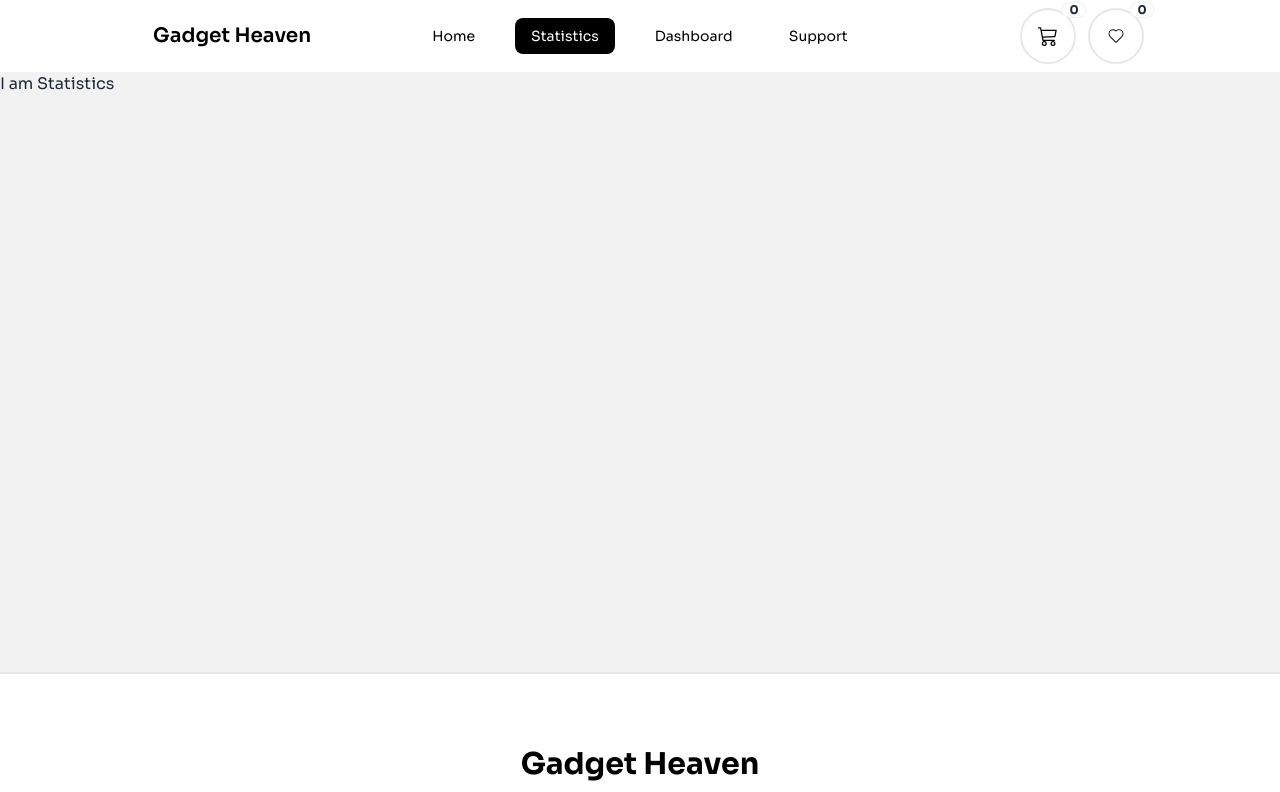
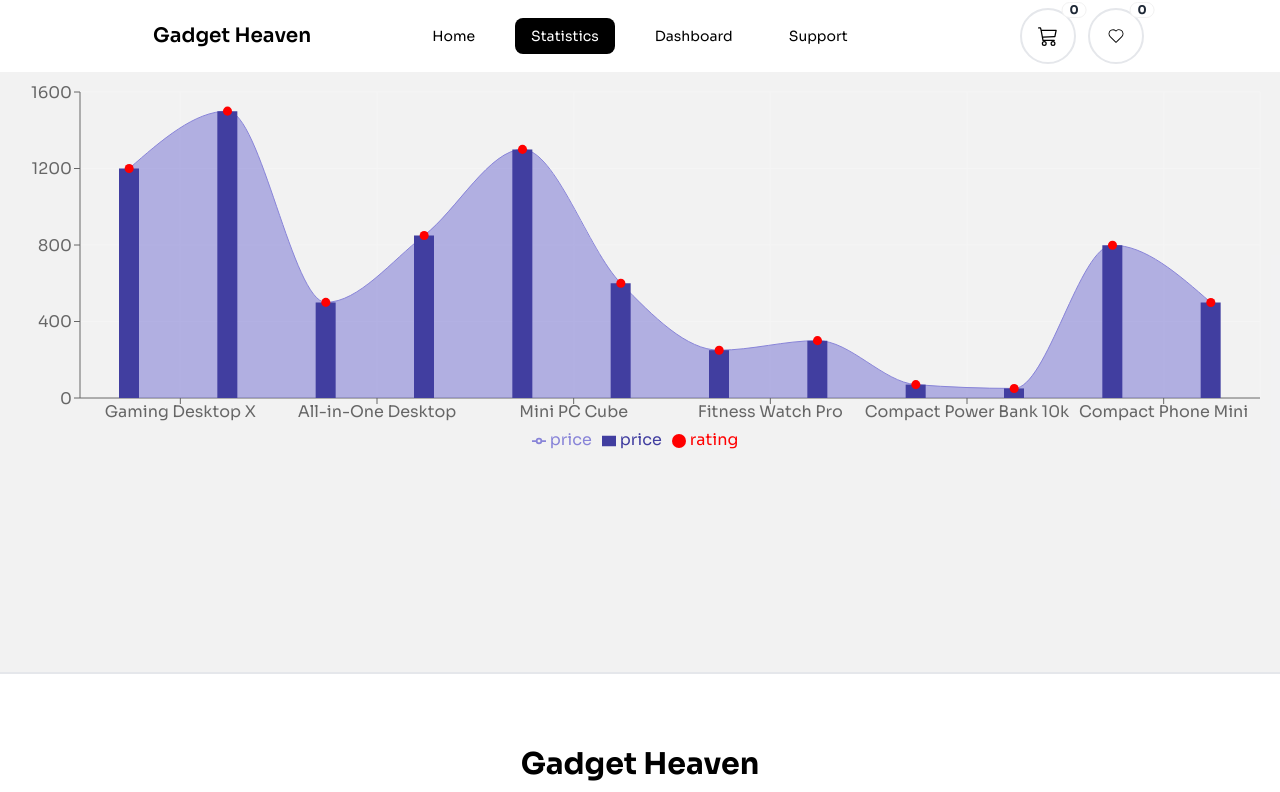
Before and after one commit to programming-hero-web-course-4/b10a8-gadget-heaven-Sadia492, a React (Vite) app: page /statistics in a window 1280 px wide. Shown: the top 792 px of the page. Built offline with nearby package versions, Linux system fonts and the light colour scheme.

Commit message:
statistics updated and added a composed chart

```diff
--- a/package.json
+++ b/package.json
@@ -18,6 +18,7 @@
     "react-router-dom": "^6.27.0",
     "react-stars": "^2.2.5",
     "react-toastify": "^10.0.6",
+    "recharts": "^2.13.3",
     "sort-by": "^0.0.2"
   },
   "devDependencies": {
--- a/src/pages/Statistics.jsx
+++ b/src/pages/Statistics.jsx
@@ -1,5 +1,41 @@
 import React from "react";
+import { useLoaderData } from "react-router-dom";
+import {
+  ComposedChart,
+  Area,
+  Bar,
+  XAxis,
+  YAxis,
+  CartesianGrid,
+  Tooltip,
+  Legend,
+  Scatter,
+  ResponsiveContainer,
+} from "recharts";
 
 export default function Statistics() {
-  return <div>I am Statistics</div>;
+  const products = useLoaderData();
+  return (
+    <ResponsiveContainer width="100%" height={400}>
+      <ComposedChart
+        data={products}
+        margin={{
+          top: 20,
+          right: 20,
+          bottom: 20,
+          left: 20,
+        }}
+      >
+        <CartesianGrid stroke="#f5f5f5" />
+        <XAxis dataKey="product_title" scale="band" />
+        <YAxis dataKey="price" />
+        <Tooltip />
+        <Legend />
+        <Area type="monotone" dataKey="price" fill="#8884d8" stroke="#8884d8" />
+        <Bar dataKey="price" barSize={20} fill="#413ea0" />
+        {/* <Line type="monotone" dataKey="uv" stroke="#ff7300" /> */}
+        <Scatter dataKey="rating" fill="red" />
+      </ComposedChart>
+    </ResponsiveContainer>
+  );
 }
--- a/src/routes/Routes.jsx
+++ b/src/routes/Routes.jsx
@@ -40,6 +40,7 @@ const router = createBrowserRouter([
       {
         path: "/statistics",
         element: <Statistics></Statistics>,
+        loader: () => fetch("../products.json"),
       },
       {
         path: "/dashboard",
```
Also changed, not shown: 1 other file (tests, documents, lock files or other folders).
